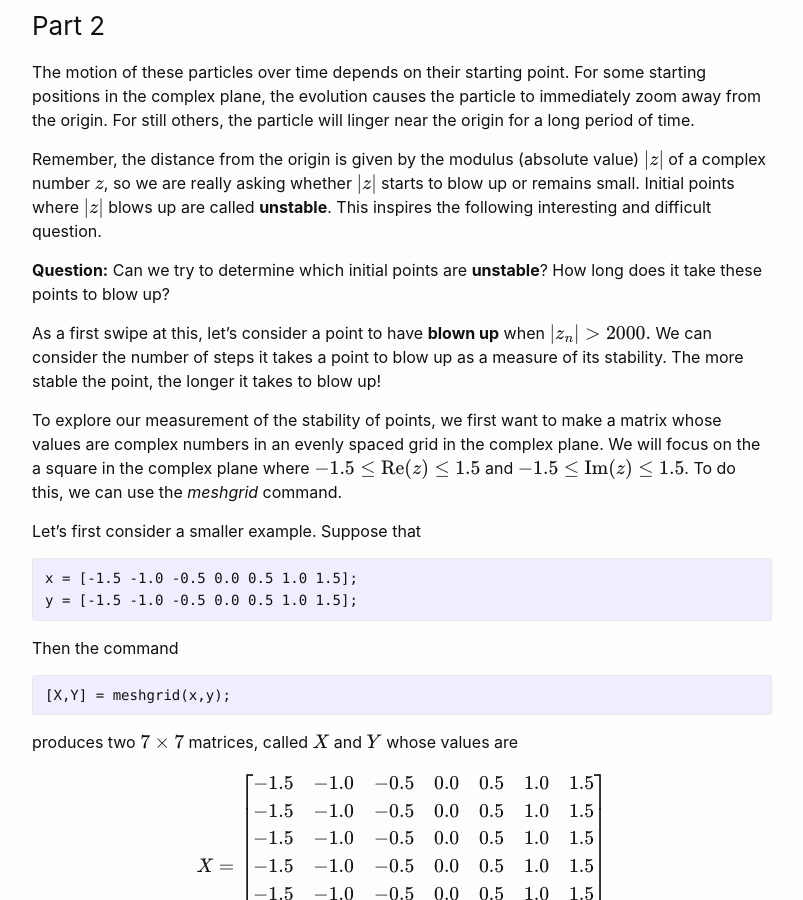
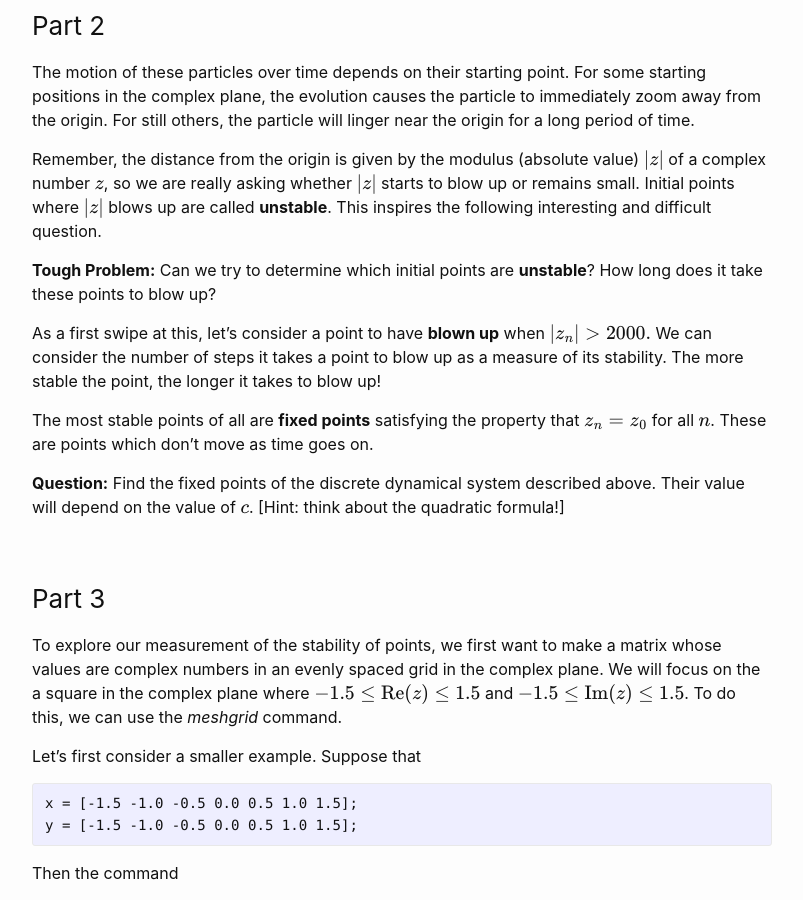
Before and after one commit to wcasper/math107spring2022, a Jekyll site: the page built from _worksheets/ws5/ws5.md, in a window 1280 px wide and 900 px high, scrolled down 1981 px. Shown: the whole window, without its empty margins (238-1041 px from the left). Built offline with Jekyll 4.4.1, drawn with Linux system fonts in a browser that asks for light colours; some of the changed text lies outside the part shown.

Commit message:
added another part on fixed points

```diff
--- a/_worksheets/ws5/ws5.md
+++ b/_worksheets/ws5/ws5.md
@@ -49,9 +49,15 @@ For still others, the particle will linger near the origin for a long period of
 Remember, the distance from the origin is given by the modulus (absolute value) $$\lvert z\rvert$$ of a complex number $$z$$, so we are really asking whether $$\lvert z\rvert$$ starts to blow up or remains small.  Initial points where $$\lvert z\rvert$$ blows up are called **unstable**.
 This inspires the following interesting and difficult question.
 
-**Question:** Can we try to determine which initial points are **unstable**?  How long does it take these points to blow up?
+**Tough Problem:** Can we try to determine which initial points are **unstable**?  How long does it take these points to blow up?
 
 As a first swipe at this, let's consider a point to have **blown up** when $$\lvert z_n\rvert > 2000.$$  We can consider the number of steps it takes a point to blow up as a measure of its stability.  The more stable the point, the longer it takes to blow up!
+
+The most stable points of all are **fixed points** satisfying the property that $$z_n = z_0$$ for all $$n$$.  These are points which don't move as time goes on.
+
+**Question:** Find the fixed points of the discrete dynamical system described above.  Their value will depend on the value of $$c$$.  [Hint: think about the quadratic formula!]
+
+### Part 3
 
 To explore our measurement of the stability of points, we first want to make a matrix whose values are complex numbers in an evenly spaced grid in the complex plane.  We will focus on the a square in the complex plane where $$-1.5\leq \text{Re}(z)\leq 1.5$$ and $$-1.5\leq \text{Im}(z)\leq 1.5$$.  To do this, we can use the *meshgrid* command.
 
@@ -148,13 +154,15 @@ This should produce a figure identical to the following.
 
 ![julia set](ws5/julia-example.png)
 
+Dark blue points correspond to unstable points which fall away from the origin very quickly.  Brigher points are stable and remain near the origin for a long period of time.
+
 **Questions:**  What is the value of the $$(400,400)$$ entry of *stability* ? Make sure to remember this for the self-assessment later.
 
 **Questions:**  What does the image your graph produced look like.  Do you notice any patterns in particular?
 
-### Part 3
+### Part 4
 
-In this part, repeat the work from Part 2, but with $$c = -0.835- 0.2321i$$.  You should notice that the picture you generate will change dramatically.
+In this part, repeat the work from Part 3, but with $$c = -0.835- 0.2321i$$.  You should notice that the picture you generate will change dramatically.
 
 **Questions:**  What is the value of the $$(400,400)$$ entry of *stability* ? Make sure to remember this for the self-assessment later.
 
```
